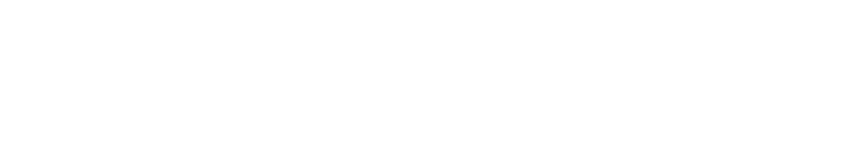
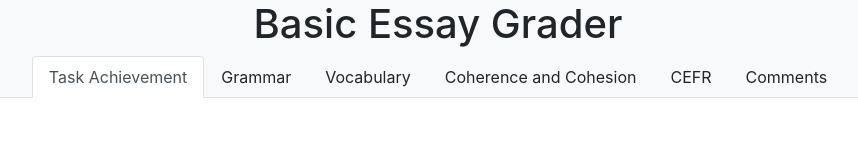
Before and after one commit to Sang-Dang/essay-grader, a plain HTML site: page index.html in a window 1280 px wide. Shown: the whole page, without its empty margins (202-1060 px from the left). Drawn offline with nearby package versions, Linux system fonts and the light colour scheme.

Commit message:
coding the header

```diff
--- a/index.html
+++ b/index.html
@@ -15,10 +15,27 @@
 
 <body>
     <header>
+        <div class="container bg-light">
+
+                <div class="col-md-12">
+                    <h1 class="text-center">Basic Essay Grader</h1>
+                </div>
+
+            <ul class="nav nav-tabs justify-content-center">
+                <li class="nav-item mainnav"><a class="nav-link active" onclick="switchstate(this)">Task Achievement</a></li>
+                <li class="nav-item mainnav"><a class="nav-link" onclick="switchstate(this)">Grammar</a></li>
+                <li class="nav-item mainnav"><a class="nav-link" onclick="switchstate(this)">Vocabulary</a></li>
+                <li class="nav-item mainnav"><a class="nav-link" onclick="switchstate(this)">Coherence and Cohesion</a></li>
+                <li class="nav-item mainnav"><a class="nav-link" onclick="switchstate(this)">CEFR</a></li>
+                <li class="nav-item mainnav"><a class="nav-link" onclick="switchstate(this)">Comments</a></li>
+            </ul>
+        </div>
 
     </header>
     <main>
+        <div class="container">
 
+        </div>
     </main>
     <footer>
 
--- a/js/script.js
+++ b/js/script.js
@@ -0,0 +1,9 @@
+function switchstate(obj) {
+    if(!obj.classList.contains("active")) {
+        var all = document.getElementsByClassName("active");
+        for(var i = 0; i < all.length; i++) {
+            all[i].classList.remove("active");
+        }
+        obj.classList.add("active");
+    }
+}
```
